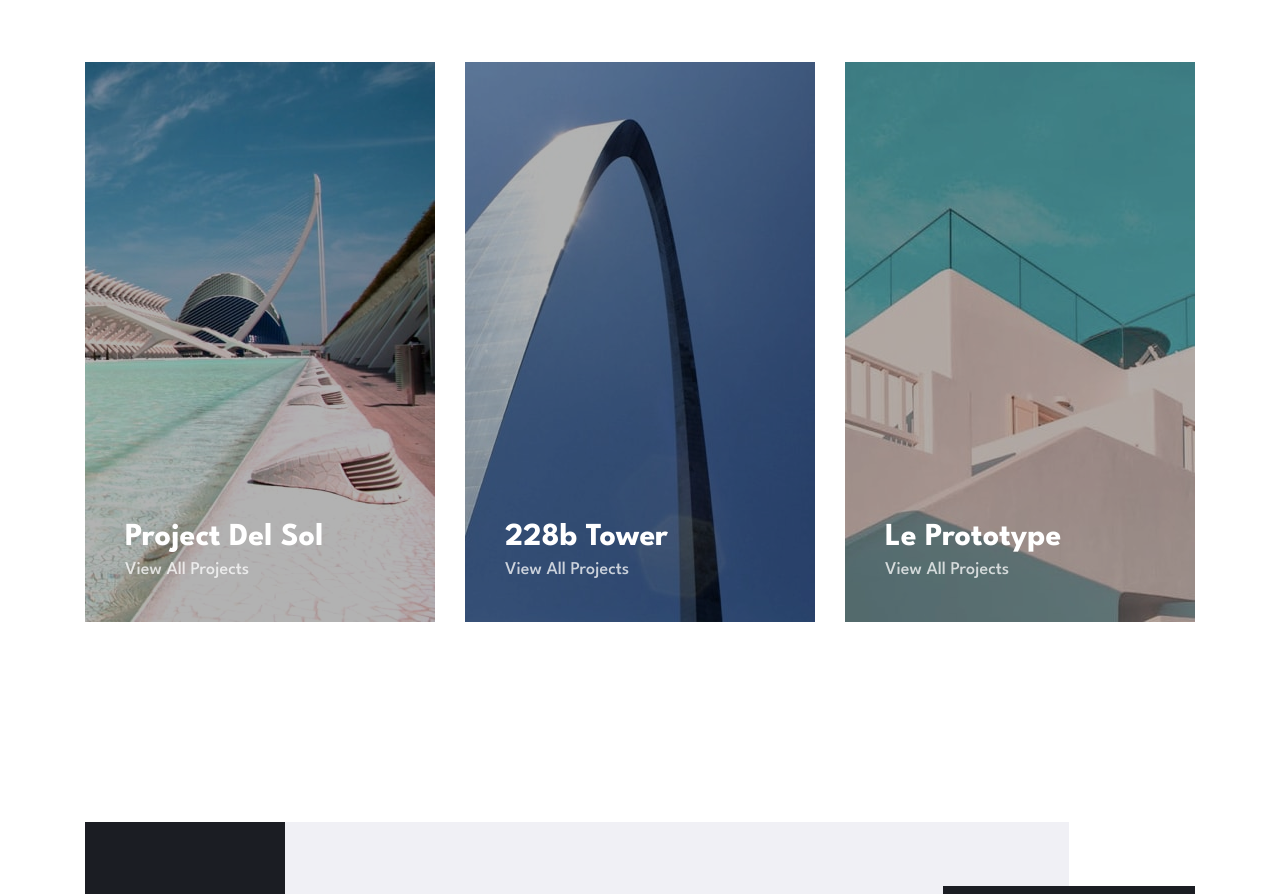
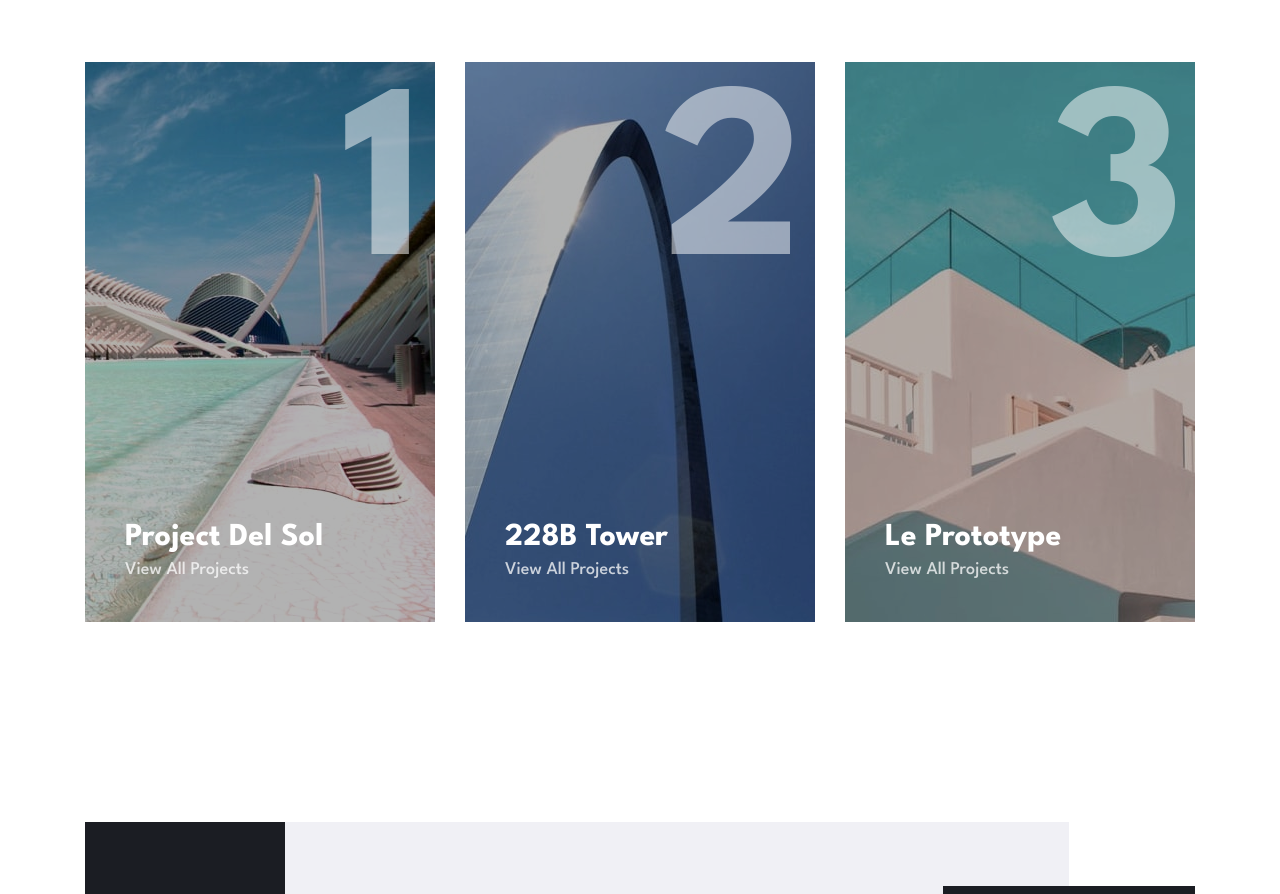
Before and after one commit to curiousmind04/Arch-Studio-Website-React-TS, a React (Vite) app: page / in a window 1280 px wide. Shown: the part 2669-3563 px from the top of the page. Built offline with nearby package versions, Linux system fonts and the light colour scheme.

Commit message:
fixed footer logo size for desktop, added the big numbers in the featured projects on home page

```diff
--- a/src/components/Footer.module.css
+++ b/src/components/Footer.module.css
@@ -135,4 +135,7 @@
     width: 12.5rem;
     height: 12.5rem;
   }
+  .home > img {
+    width: 6rem;
+  }
 }
--- a/src/pages/Home.module.css
+++ b/src/pages/Home.module.css
@@ -215,6 +215,10 @@
   cursor: pointer;
 }
 
+.num {
+  display: none;
+}
+
 .four .button {
   width: 100%;
 }
@@ -363,6 +367,19 @@
     bottom: 2.5rem;
     left: 2.5rem;
   }
+  .num {
+    display: block;
+    color: hsl(0, 0%, 100%);
+    opacity: 0.5;
+    font-size: 15.625rem;
+    font-weight: 700;
+    line-height: 12.5rem;
+    letter-spacing: -5px;
+    position: absolute;
+    top: 2rem;
+    right: 1rem;
+    z-index: 1;
+  }
   .four .button {
     height: 4.5rem;
     padding: 0;
--- a/src/pages/Home.tsx
+++ b/src/pages/Home.tsx
@@ -266,6 +266,7 @@ const HomePage = () => {
               View All Projects
             </NavLink>
           </div>
+          <span className={classes.num}>1</span>
         </div>
         <div className={classes.feat}>
           <picture>
@@ -283,11 +284,12 @@ const HomePage = () => {
             />
           </picture>
           <div className={classes.featGroup}>
-            <h3>228b Tower</h3>
+            <h3>228B Tower</h3>
             <NavLink to="/portfolio" className={classes.featGroupButton}>
               View All Projects
             </NavLink>
           </div>
+          <span className={classes.num}>2</span>
         </div>
         <div className={classes.feat}>
           <picture>
@@ -310,6 +312,7 @@ const HomePage = () => {
               View All Projects
             </NavLink>
           </div>
+          <span className={classes.num}>3</span>
         </div>
         <NavLink to="/portfolio" className={classes.button}>
           <div>
```
